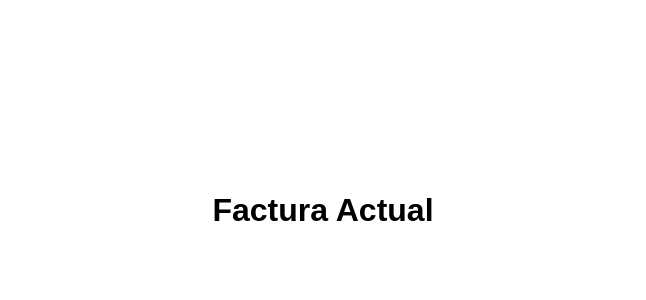
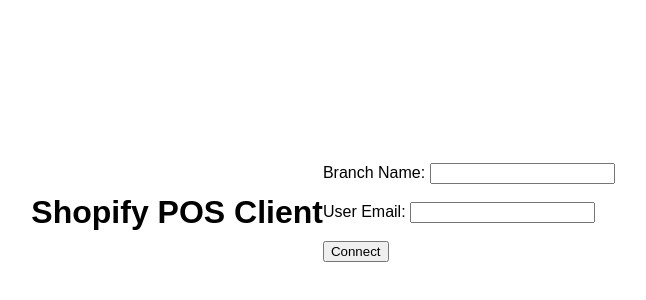
Before and after one commit to comidanoreal/shopify-pos-display, a plain HTML site: page frontend/index.html in a window 1280 px wide. Shown: the part 188-488 px from the top of the page, without its empty margins (317-963 px from the left). Drawn offline with Linux system fonts and the light colour scheme.

Commit message:
Update index.html

```diff
--- a/frontend/index.html
+++ b/frontend/index.html
@@ -3,18 +3,21 @@
 <head>
     <meta charset="UTF-8">
     <meta name="viewport" content="width=device-width, initial-scale=1.0">
-    <title>Shopify POS Display</title>
+    <title>Shopify POS Client</title>
     <link rel="stylesheet" href="style.css">
 </head>
 <body>
-    <div class="container">
-        <h1>Factura Actual</h1>
-        <div id="order-details">
-            <p id="user-info"></p>
-            <ul id="line-items"></ul>
-            <p id="total-price"></p>
-        </div>
-    </div>
+    <h1>Shopify POS Client</h1>
+    <form id="connectForm">
+        <label for="branchName">Branch Name:</label>
+        <input type="text" id="branchName" name="branchName" required>
+        <br><br>
+        <label for="userEmail">User Email:</label>
+        <input type="email" id="userEmail" name="userEmail" required>
+        <br><br>
+        <button type="submit">Connect</button>
+    </form>
+    <div id="messages"></div>
     <script src="script.js"></script>
 </body>
 </html>
```
